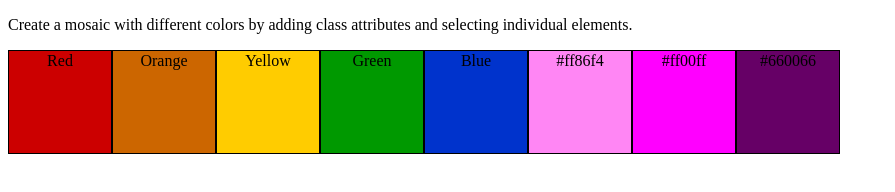
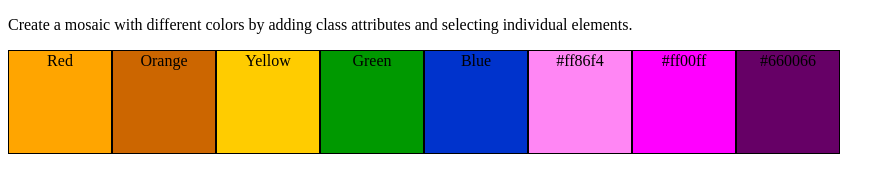
Before and after one commit to Jerry-jones/Mosaic, a plain HTML site: page index.html in a window 1280 px wide. Shown: the whole page, without its empty margins (0-895 px from the left). Drawn offline with Linux system fonts and the light colour scheme.

Commit message:
Created using Popcode: https://popcode.org

```diff
--- a/index.html
+++ b/index.html
@@ -2,7 +2,7 @@
         <title>Mosaic</title>
     <style>
 .red {
-    background-color: #cc0000;
+    background-color: orange;
 }
 
 .orange {
```
